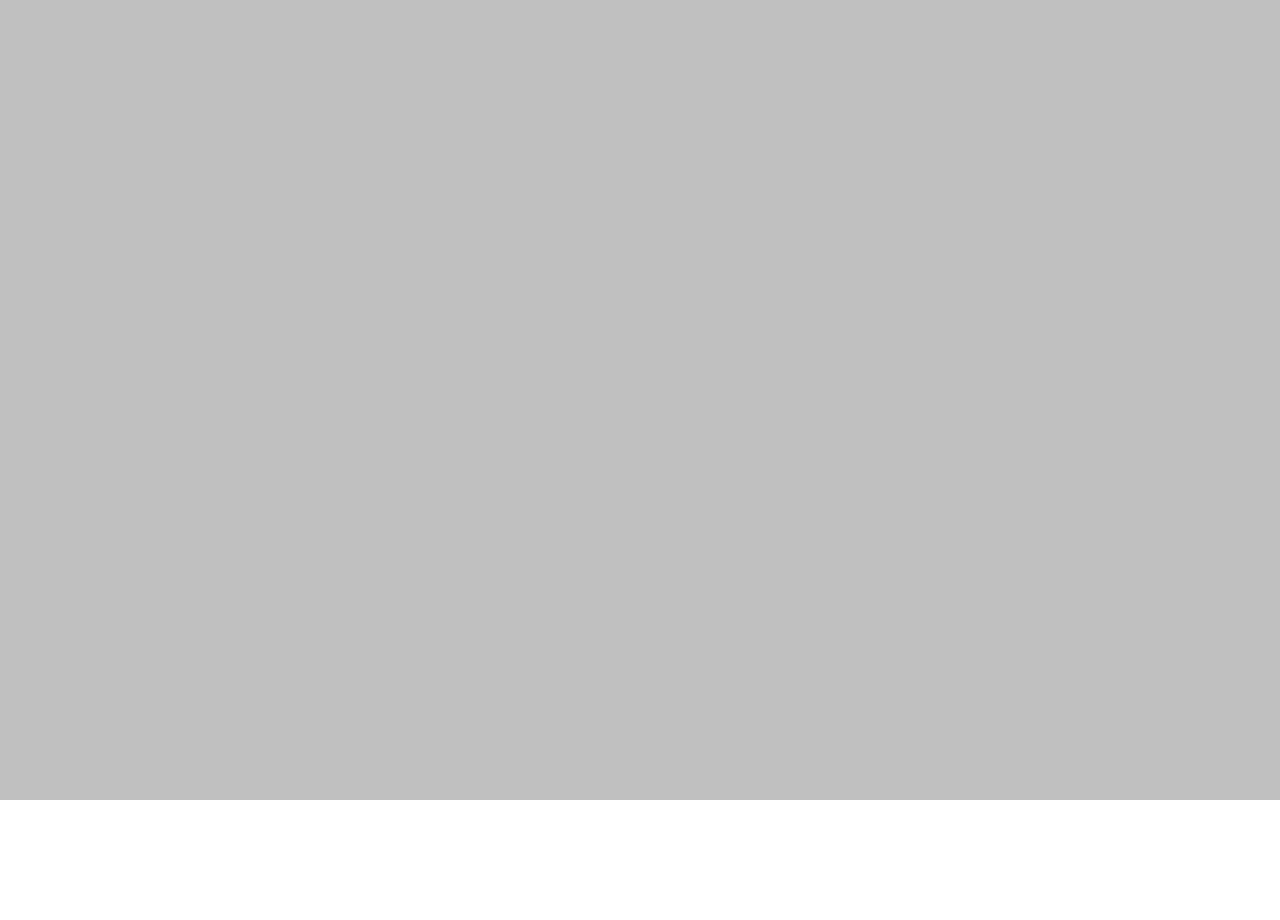
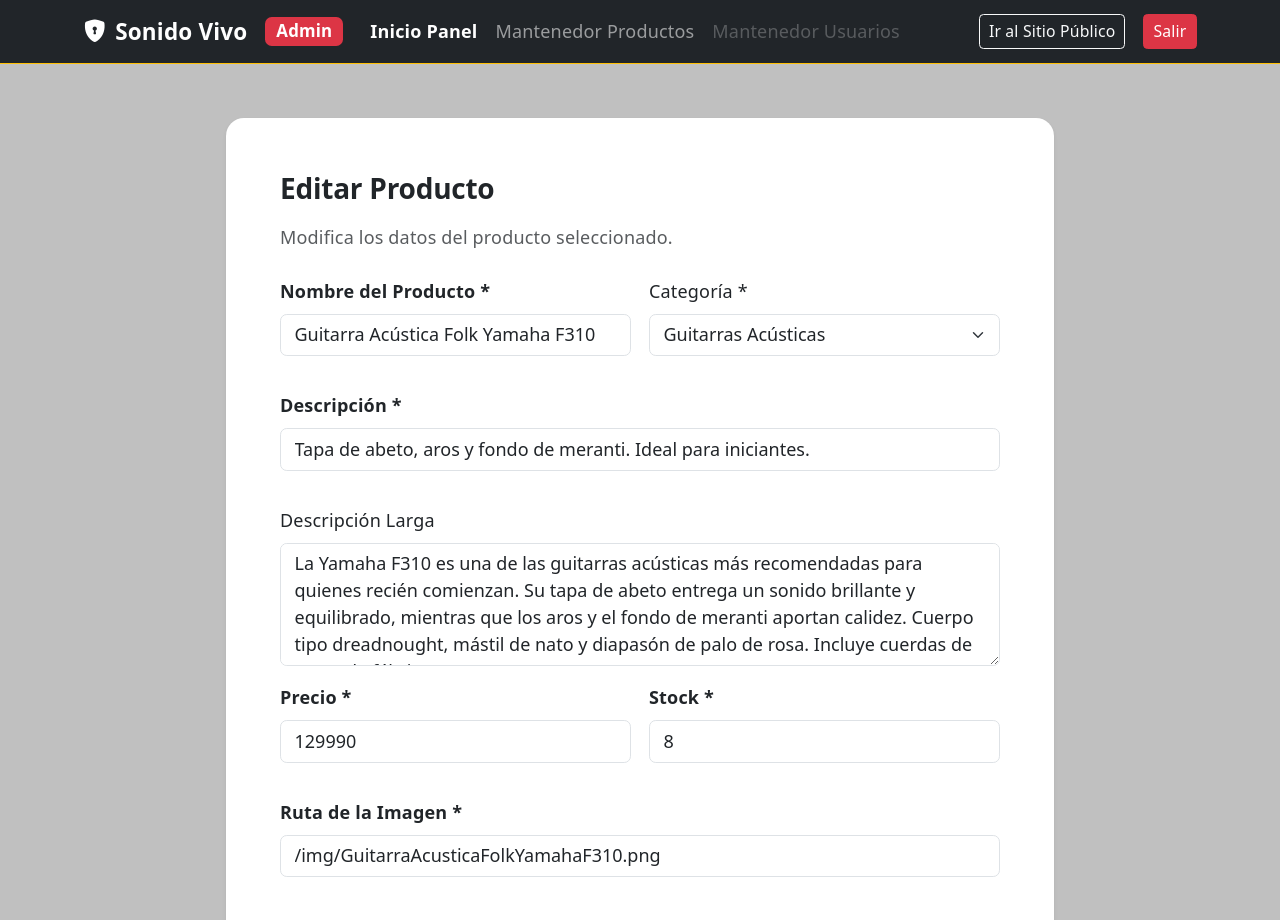
Before and after one commit to CoteCruces/sonido-vivo-v2, a React (Vite) app: page /admin/productos/editar/1 in a window 1280 px wide. Before the commit this address had no page. Shown: the top 920 px of the page. Before the commit the page ends 800 px from the top, so only its background shows below. Built offline with nearby package versions, Linux system fonts and the light colour scheme.

Commit message:
Modificar producto
Se añadió la opción de modificar un producto como admin

```diff
--- a/src/App.tsx
+++ b/src/App.tsx
@@ -13,6 +13,7 @@ import Footer from "./componentes/organismos/Footer";
 import NuevoProducto from "./componentes/paginas/NuevoProducto";
 import PanelAdmin from "./componentes/paginas/PanelAdmin";
 import AdministrarProductos from "./componentes/paginas/AdministrarProductos";
+import EditarProducto from "./componentes/paginas/EditarProducto";
 
 
 
@@ -77,6 +78,11 @@ function App() {
                         path="/admin/productos/nuevo"
                         element={<NuevoProducto />}
                     />
+
+                    <Route
+                      path="/admin/productos/editar/:id"
+                      element={<EditarProducto />}
+                  />
                 </Routes>
 
             </div>
--- a/src/componentes/moleculas/FilaProductoAdmin.tsx
+++ b/src/componentes/moleculas/FilaProductoAdmin.tsx
@@ -1,12 +1,14 @@
 
 import type { Producto } from "../utilidades/tipos";
 import BotonAccionProducto from "../atomos/BotonAccionProducto";
+import { useNavigate } from "react-router-dom";
 
 interface Props {
     producto: Producto;
 }
 
 function FilaProductoAdmin({ producto }: Props) {
+    const navigate = useNavigate();
     return (
         <tr>
 
@@ -49,7 +51,13 @@ function FilaProductoAdmin({ producto }: Props) {
             {/* Acciones */}
             <td>
                 <div className="d-flex gap-2">
-                    <BotonAccionProducto accion="Editar" />
+                    <BotonAccionProducto
+                        accion="Editar"
+                        deshabilitado={false}
+                        onClick={() =>
+                            navigate(`/admin/productos/editar/${producto.id}`)
+                        }
+                    />
 
                     <BotonAccionProducto accion="Eliminar" />
                 </div>
--- a/src/componentes/organismos/FormularioNuevoProducto.tsx
+++ b/src/componentes/organismos/FormularioNuevoProducto.tsx
@@ -3,7 +3,8 @@ import { useState } from "react";
 import type { FormEvent } from "react";
 import { useNavigate } from "react-router-dom";
 import CampoFormulario from "../moleculas/CampoFormulario";
-import { crearProducto } from "../servicios/productosService";
+import { crearProducto, actualizarProducto } from "../servicios/productosService";
+import type { Producto } from "../utilidades/tipos";
 
 const categorias = [
     "Guitarras Acústicas",
@@ -30,18 +31,24 @@ type DatosProducto = {
 
 type Errores = Partial<Record<keyof DatosProducto, string>>;
 
-function FormularioNuevoProducto() {
+interface Props {
+    producto?: Producto;
+}
+
+function FormularioNuevoProducto({ producto }: Props) {
     const navigate = useNavigate();
 
+
     const [datos, setDatos] = useState<DatosProducto>({
-        nombre: "",
-        categoria: "",
-        descripcion: "",
-        descripcionLarga: "",
-        precio: "",
-        stock: "",
-        imagen: ""
+        nombre: producto?.nombre ?? "",
+        categoria: producto?.categoria ?? "",
+        descripcion: producto?.descripcion ?? "",
+        descripcionLarga: producto?.descripcionLarga ?? "",
+        precio: producto ? String(producto.precio) : "",
+        stock: producto ? String(producto.stock) : "",
+        imagen: producto?.imagen ?? ""
     });
+
 
     const [errores, setErrores] = useState<Errores>({});
     const [errorGeneral, setErrorGeneral] = useState("");
@@ -95,8 +102,9 @@ function FormularioNuevoProducto() {
             return;
         }
 
+
     try {
-            crearProducto({
+        const datosProducto = {
             nombre: datos.nombre.trim(),
             categoria: datos.categoria,
             descripcion: datos.descripcion.trim(),
@@ -104,13 +112,31 @@ function FormularioNuevoProducto() {
             precio: Number(datos.precio),
             stock: Number(datos.stock),
             imagen: datos.imagen.trim()
-            });
+        };
+
+        if (producto) {
+            // EDITAR PRODUCTO EXISTENTE
+            const actualizado = actualizarProducto(
+                producto.id,
+                datosProducto
+            );
+
+            if (!actualizado) {
+                setErrorGeneral("No se encontró el producto.");
+                return;
+            }
+
+        } else {
+            // CREAR PRODUCTO NUEVO
+            crearProducto(datosProducto);
+        }
 
         navigate("/admin/productos");
 
         } catch {
-            setErrorGeneral("No se pudo guardar el producto.");
+            setErrorGeneral("No se pudieron guardar los cambios.");
         }
+
     };
 
     return (
@@ -222,11 +248,8 @@ function FormularioNuevoProducto() {
                 )}
 
                 <div className="col-12 d-flex gap-3 mt-4">
-                    <button
-                        type="submit"
-                        className="btn btn-primary"
-                    >
-                        Guardar Producto
+                    <button type="submit" className="btn btn-primary">
+                        {producto ? "Guardar Cambios" : "Guardar Producto"}
                     </button>
 
                     <button
--- /dev/null
+++ b/src/componentes/paginas/EditarProducto.tsx
@@ -0,0 +1,82 @@
+import { Link, useParams } from "react-router-dom";
+
+import NavbarAdmin from "../organismos/NavbarAdmin";
+import FooterAdmin from "../organismos/FooterAdmin";
+import FormularioNuevoProducto from "../organismos/FormularioNuevoProducto";
+
+import { obtenerProductos } from "../servicios/productosService";
+
+function EditarProducto() {
+
+    // Obtener el ID del producto desde la URL
+    const { id } = useParams();
+
+    // Buscar el producto correspondiente
+    const producto = obtenerProductos().find(
+        (p) => p.id === Number(id)
+    );
+
+    return (
+        <div className="panel-admin d-flex flex-column min-vh-100">
+
+            <NavbarAdmin />
+
+            <main className="container my-5 flex-grow-1">
+
+                <div className="row justify-content-center">
+
+                    <div className="col-12 col-lg-9">
+
+                        {!producto ? (
+
+                            <div className="alert alert-danger">
+                                <h4>Producto no encontrado</h4>
+
+                                <Link
+                                    to="/admin/productos"
+                                    className="btn btn-secondary mt-3"
+                                >
+                                    Volver al Mantenedor
+                                </Link>
+                            </div>
+
+                        ) : (
+
+                            <div className="card shadow-sm border-0 rounded-4">
+
+                                <div className="card-body p-4 p-md-5 text-dark">
+
+                                    <h2 className="fw-bold mb-3">
+                                        Editar Producto
+                                    </h2>
+
+                                    <p className="text-muted mb-4">
+                                        Modifica los datos del producto
+                                        seleccionado.
+                                    </p>
+
+                                    {/* Formulario con los datos actuales */}
+                                    <FormularioNuevoProducto
+                                        key={producto.id}
+                                        producto={producto}
+                                    />
+
+                                </div>
+
+                            </div>
+
+                        )}
+
+                    </div>
+
+                </div>
+
+            </main>
+
+            <FooterAdmin />
+
+        </div>
+    );
+}
+
+export default EditarProducto;
--- a/src/componentes/servicios/productosService.ts
+++ b/src/componentes/servicios/productosService.ts
@@ -66,3 +66,37 @@ export function crearProducto(
 
     return nuevoProducto;
 }
+
+
+export function actualizarProducto(
+    id: number,
+    datos: Omit<Producto, "id">
+): Producto | null {
+
+    // Obtener todos los productos
+    const lista = obtenerProductos();
+
+    // Buscar el producto por ID
+    const indice = lista.findIndex(
+        (producto) => producto.id === id
+    );
+
+    // Si no existe, retornar null
+    if (indice === -1) {
+        return null;
+    }
+
+    // Actualizar el producto manteniendo su ID
+    const productoActualizado: Producto = {
+        ...datos,
+        id
+    };
+
+    // Reemplazar el producto anterior
+    lista[indice] = productoActualizado;
+
+    // Guardar los cambios en localStorage
+    guardarProductos(lista);
+
+    return productoActualizado;
+}
```
Lines whose indentation alone changed are shown as unchanged.
